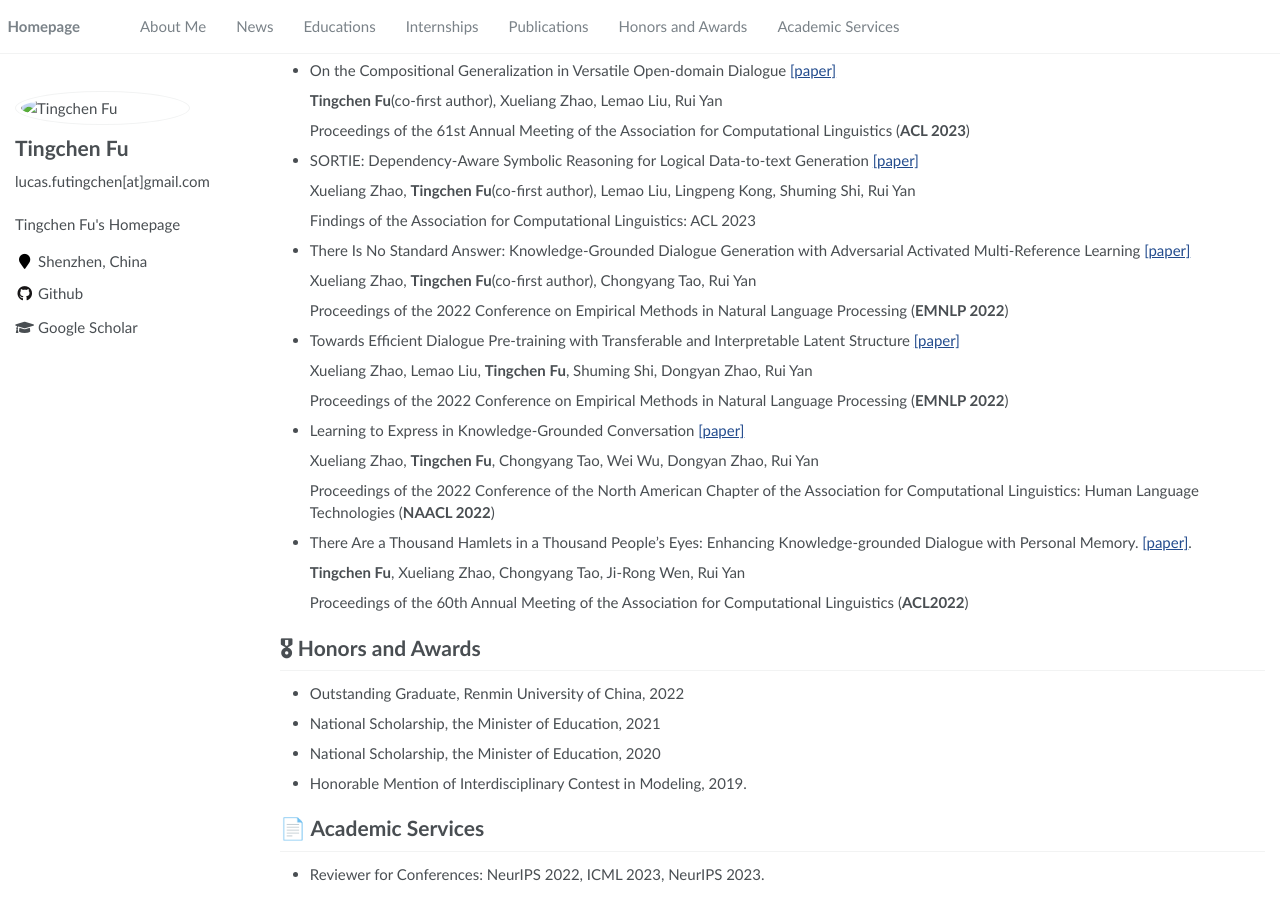
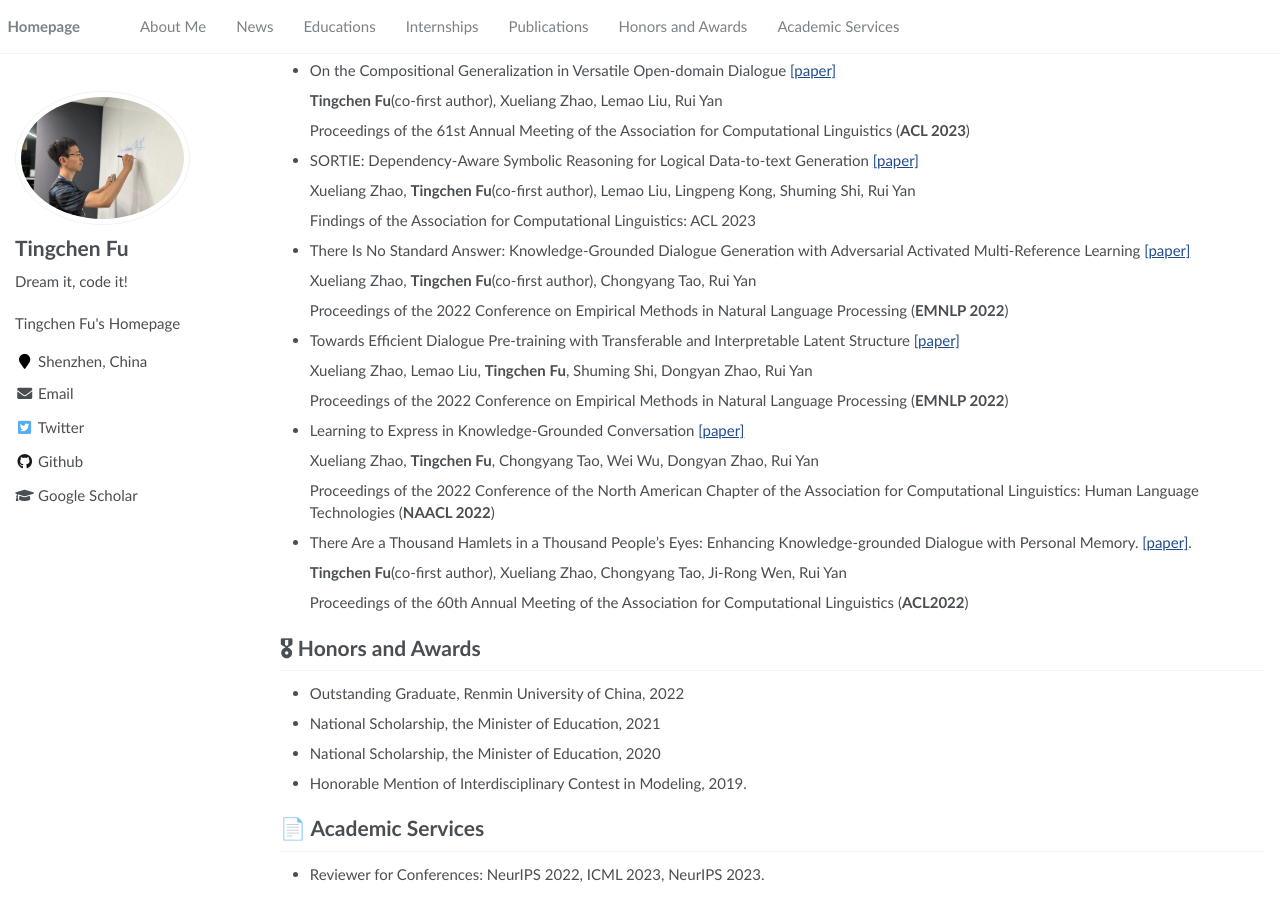
Before and after one commit to TingchenFu/tingchenfu.github.io, a Jekyll site: the page built from _pages/about.md, in a window 1280 px wide and 900 px high, scrolled down 755 px. Built offline with Jekyll 4.4.1, drawn with Linux system fonts in a browser that asks for light colours.

```diff
--- a/_config.yml
+++ b/_config.yml
@@ -23,12 +23,12 @@ baidu_site_verification  :  # get baidu_site_verification from https://ziyuan.ba
 author:
   name             : "Tingchen Fu"
   avatar           : "images/photo.jpg"
-  bio              : "lucas.futingchen[at]gmail.com"
+  bio              : "Dream it, code it!"
   location         : "Shenzhen, China"
   employer         :
   pubmed           :
   googlescholar    : "https://scholar.google.com/citations?user=YomxTXQAAAAJ"
-  email            :
+  email            : "lucas.futingchen[at]gmail.com"
   researchgate     :  # e.g., "https://www.researchgate.net/profile/yourprofile"
   uri              :
   bitbucket        :
@@ -51,7 +51,7 @@ author:
   stackoverflow    : # http://stackoverflow.com/users/123456/username
   steam            :
   tumblr           :
-  twitter          :
+  twitter          : tingchenfu
   vine             :
   weibo            :
   xing             :
--- a/_pages/about.md
+++ b/_pages/about.md
@@ -110,7 +110,7 @@ I have broad research interest around intelligent dialogue system, data-driven a
 
 - There Are a Thousand Hamlets in a Thousand People's Eyes: Enhancing Knowledge-grounded Dialogue with Personal Memory. [\[paper\]](https://aclanthology.org/2022.acl-long.270/).
 
-  **Tingchen Fu**, Xueliang Zhao, Chongyang Tao, Ji-Rong Wen, Rui Yan
+  **Tingchen Fu**(co-first author), Xueliang Zhao, Chongyang Tao, Ji-Rong Wen, Rui Yan
 
   Proceedings of the 60th Annual Meeting of the Association for Computational Linguistics (**ACL2022**)
 
```
Also changed, not shown: images/photo.jpg (added).
